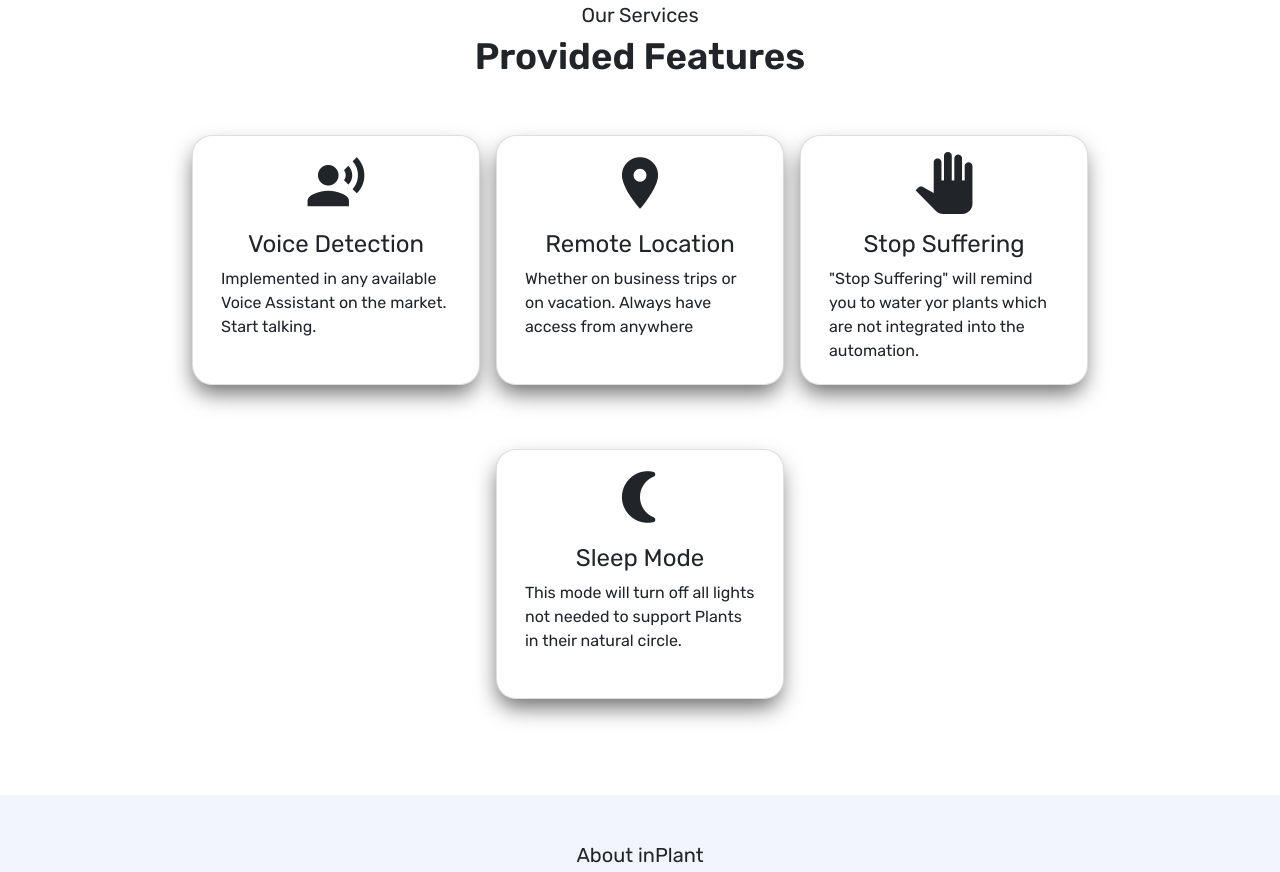
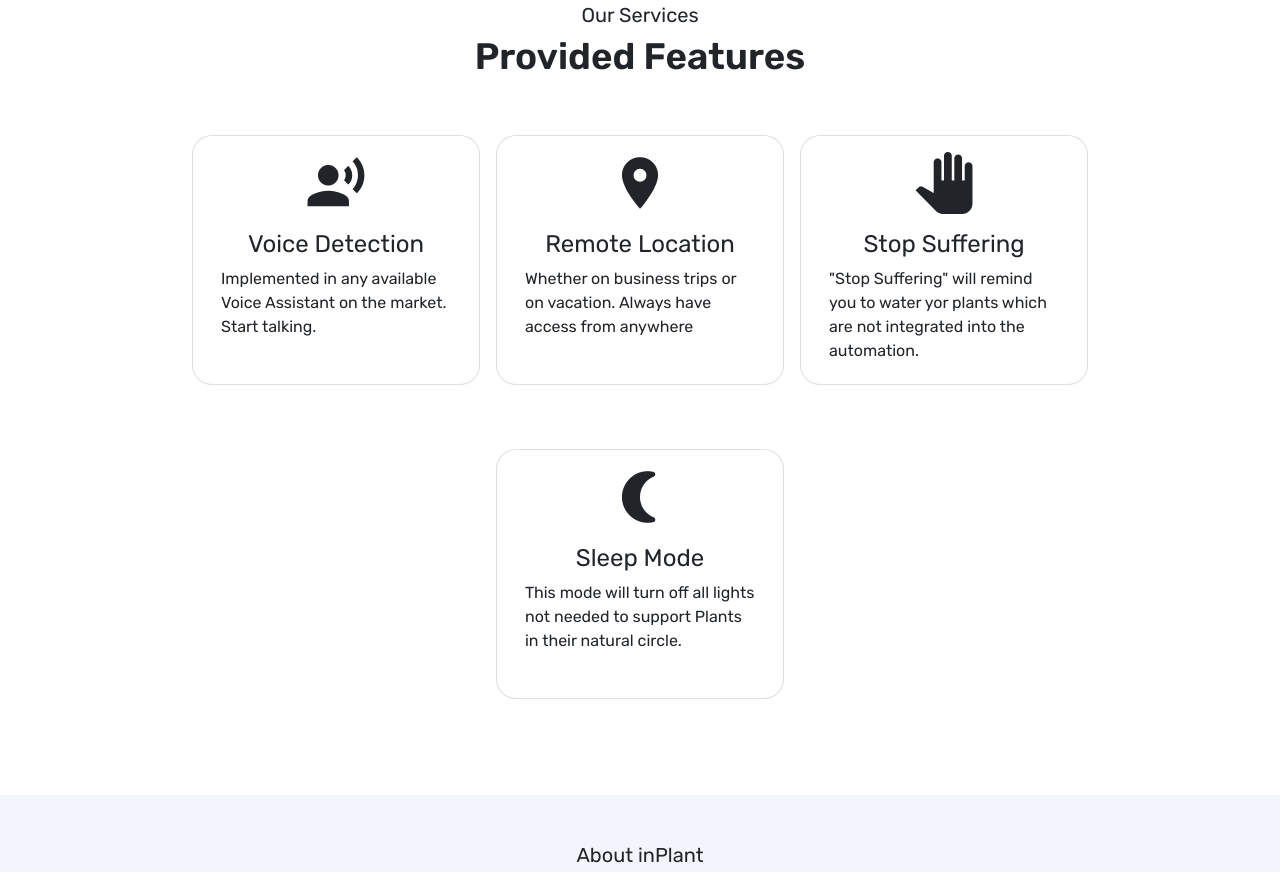
Before and after one commit to pmdice/Bootstrap-Website-Project-UIB, a website: page src/index.html in a window 1280 px wide. Shown: the part 745-1617 px from the top of the page. Drawn offline with nearby package versions, Linux system fonts and the light colour scheme; files that its build step writes are made by us from their sources; files whose address does not match are found by name.

Commit message:
updated hover shadow card section

```diff
--- a/src/scss/_mixin.scss
+++ b/src/scss/_mixin.scss
@@ -132,12 +132,13 @@
     background-color: #ffffff;
     height: 250px;
     border-radius: 20px;
-    -webkit-box-shadow: -1px 11px 22px -3px rgba(0,0,0,0.59);
-    box-shadow: -1px 11px 22px -3px rgba(0,0,0,0.59);
+
 
     &:hover {
         background-color: #265940;
         color: white;
+        -webkit-box-shadow: -1px 11px 22px -3px rgba(0,0,0,0.59);
+    box-shadow: -1px 11px 22px -3px rgba(0,0,0,0.59);
     }
 
 }
```
